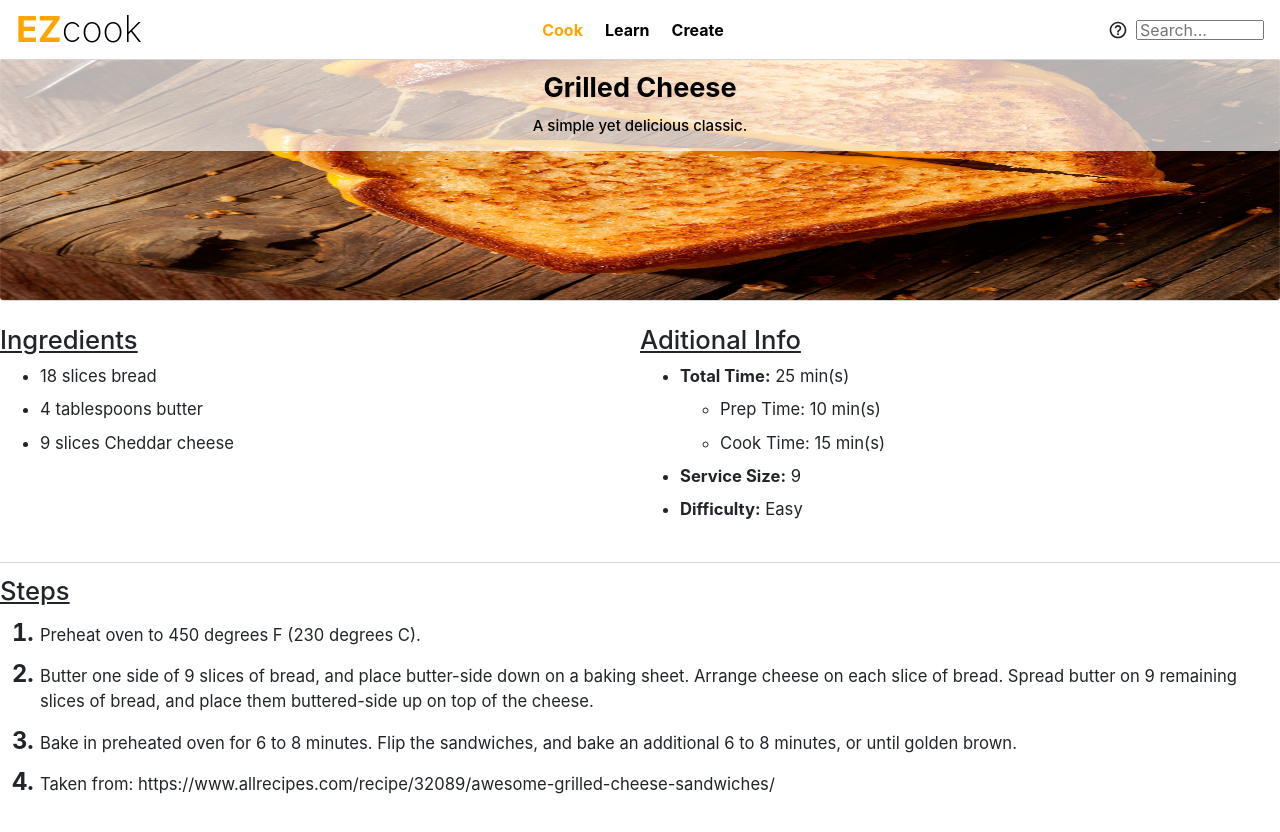
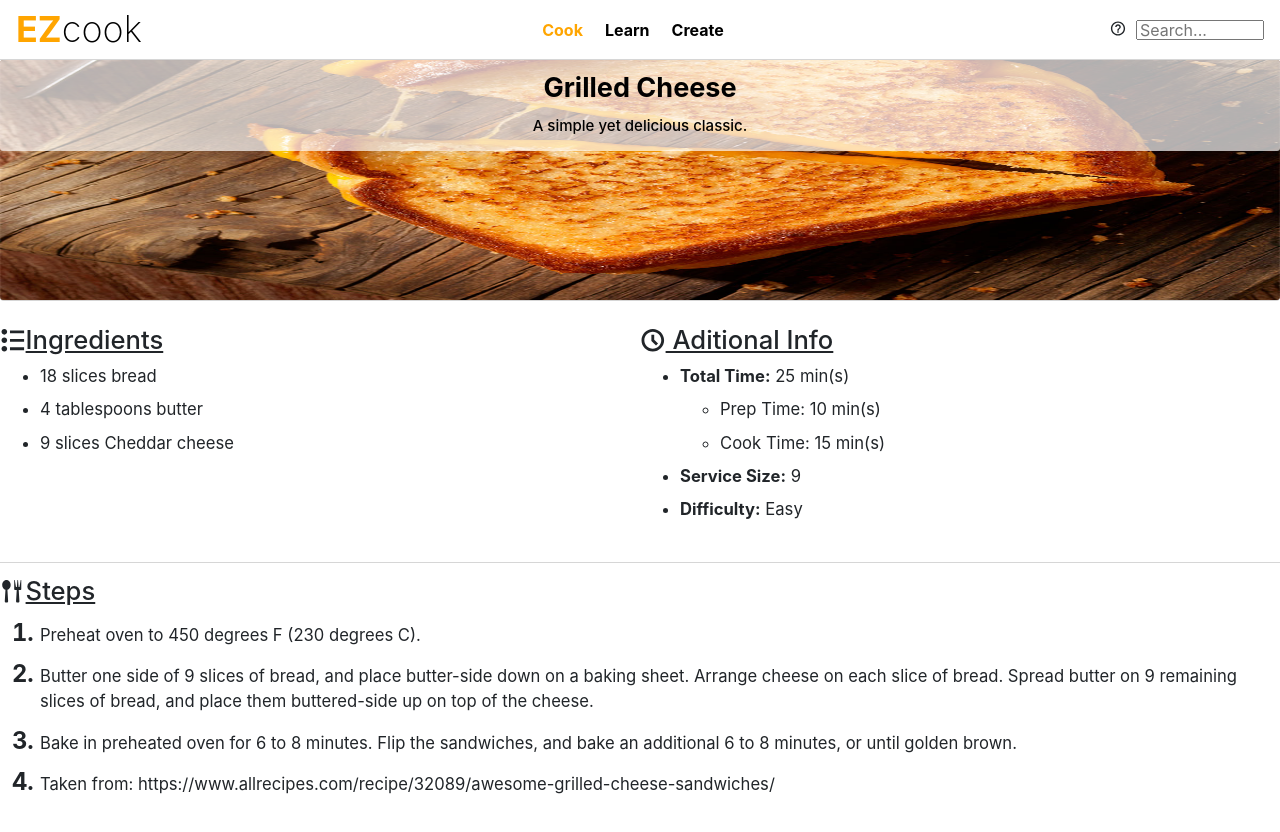
Before and after one commit to ChetanMandur/lab8-ezcook, a React (Create React App) app: page /#/cook/1 in a window 1280 px wide. Shown: the top 832 px of the page. Built offline with nearby package versions, Linux system fonts and the light colour scheme.

Commit message:
added logos to singlerecipepage

```diff
--- a/src/Cook/SingleRecipePage.js
+++ b/src/Cook/SingleRecipePage.js
@@ -3,6 +3,8 @@ import recipeListJSON from '../data/recipes.json';
 import PageNotFound from '../Base/PageNotFound';
 import './css/SingleRecipePage.css'
 import { Card, Col, Container, Row } from "react-bootstrap";
+
+import {ImSpoonKnife, ImList2, ImClock} from "react-icons/im";
 
 const SingleRecipePage = () => {
     const {id} = useParams();
@@ -41,7 +43,7 @@ const SingleRecipePage = () => {
                     <Row noGutters={true}>
                         <Col>
                             <div className="singleRecipeSub">
-                                <h1>Ingredients</h1>
+                                <h1><ImList2/>Ingredients</h1>
                                 <ul>
                                     {recipe.ing.map(
                                         current => ( <li>{current}</li> )
@@ -53,7 +55,7 @@ const SingleRecipePage = () => {
                         </Col>
                         <Col>
                             <div className="singleRecipeSub">
-                                <h1>Aditional Info</h1>
+                                <h1><ImClock/> Aditional Info</h1>
                                 <ul>
                                     <li><b>Total Time:</b> {recipe.timePrep + recipe.timeCook} min(s)</li>
                                     <ul>
@@ -73,7 +75,7 @@ const SingleRecipePage = () => {
                         <Col>
                             <div className="prepBorder">
                                 <div className="singleRecipeSub">
-                                    <h1>Steps</h1>
+                                    <h1><ImSpoonKnife/>Steps</h1>
                                     <ol>
                                         {recipe.steps.map(
                                             current => ( <li>{current}</li> )
--- a/src/Cook/css/SingleRecipePage.css
+++ b/src/Cook/css/SingleRecipePage.css
@@ -78,3 +78,8 @@
       transform: translateX(0);
     }
 }
+
+svg{
+    text-decoration: none;
+    padding-bottom: 3px;
+}
```
